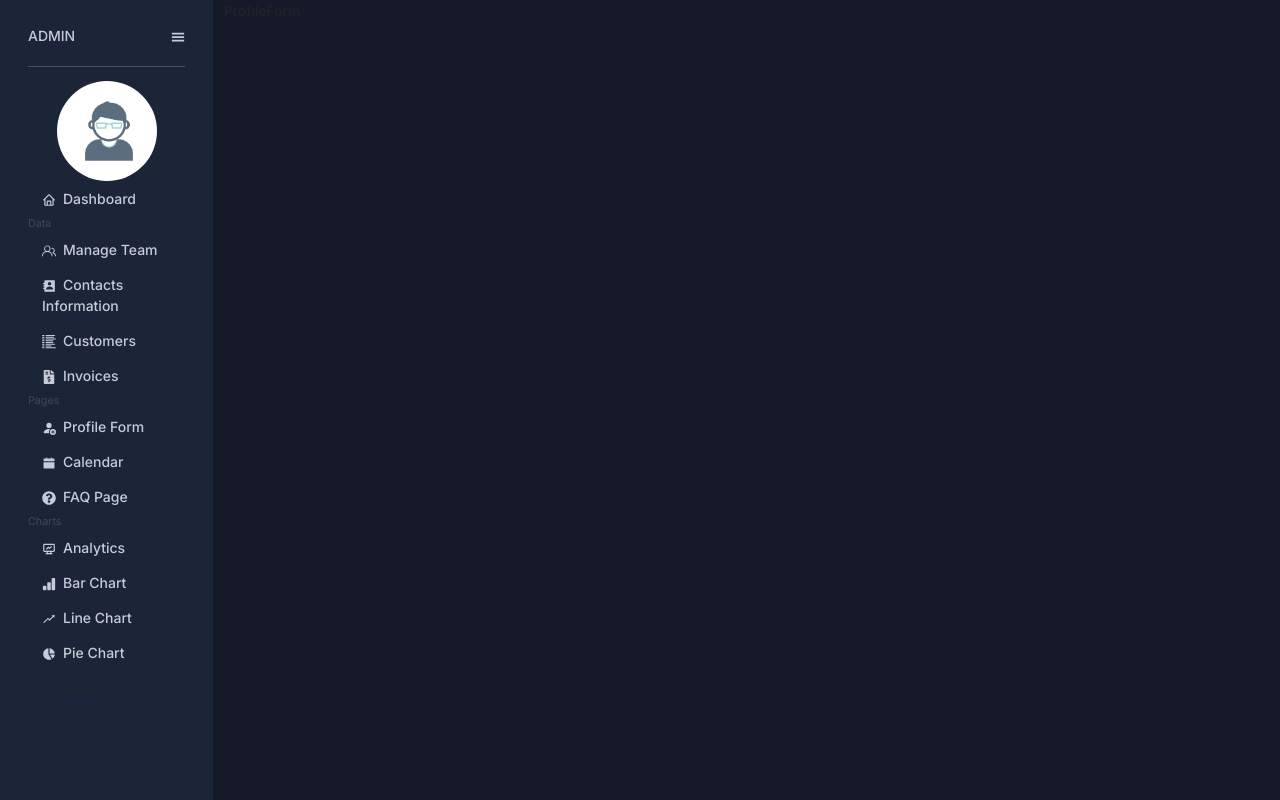
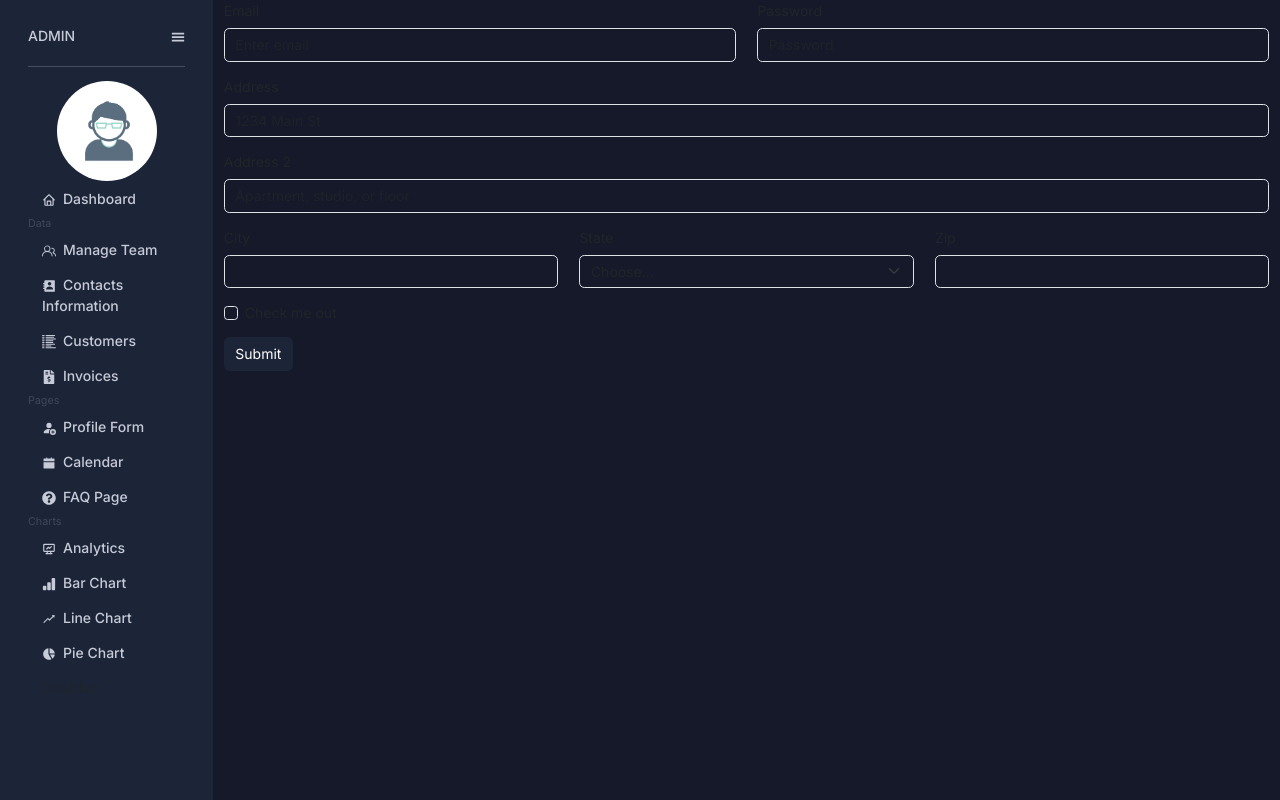
Before and after one commit to JuljTr/Dashboard_React-, a React (Create React App) app: page /profileForm in a window 1280 px wide. Built offline with nearby package versions, Linux system fonts and the light colour scheme.

Commit message:
added form with bootstrap react

```diff
--- a/src/Pages/PagesFile/ProfileForm.js
+++ b/src/Pages/PagesFile/ProfileForm.js
@@ -1,8 +1,63 @@
-import React from 'react'
+import Button from 'react-bootstrap/Button';
+import Col from 'react-bootstrap/Col';
+import Form from 'react-bootstrap/Form';
+import Row from 'react-bootstrap/Row';
 
 function ProfileForm() {
     return (
-        <div>ProfileForm</div>
+        <>
+            <Form>
+                <Row className="mb-3">
+                    <Form.Group as={Col} controlId="formGridEmail">
+                        <Form.Label>Email</Form.Label>
+                        <Form.Control type="email" placeholder="Enter email" />
+                    </Form.Group>
+
+                    <Form.Group as={Col} controlId="formGridPassword">
+                        <Form.Label>Password</Form.Label>
+                        <Form.Control type="password" placeholder="Password" />
+                    </Form.Group>
+                </Row>
+
+                <Form.Group className="mb-3" controlId="formGridAddress1">
+                    <Form.Label>Address</Form.Label>
+                    <Form.Control placeholder="1234 Main St" />
+                </Form.Group>
+
+                <Form.Group className="mb-3" controlId="formGridAddress2">
+                    <Form.Label>Address 2</Form.Label>
+                    <Form.Control placeholder="Apartment, studio, or floor" />
+                </Form.Group>
+
+                <Row className="mb-3">
+                    <Form.Group as={Col} controlId="formGridCity">
+                        <Form.Label>City</Form.Label>
+                        <Form.Control />
+                    </Form.Group>
+
+                    <Form.Group as={Col} controlId="formGridState">
+                        <Form.Label>State</Form.Label>
+                        <Form.Select defaultValue="Choose...">
+                            <option>Choose...</option>
+                            <option>...</option>
+                        </Form.Select>
+                    </Form.Group>
+
+                    <Form.Group as={Col} controlId="formGridZip">
+                        <Form.Label>Zip</Form.Label>
+                        <Form.Control />
+                    </Form.Group>
+                </Row>
+
+                <Form.Group className="mb-3" id="formGridCheckbox">
+                    <Form.Check type="checkbox" label="Check me out" />
+                </Form.Group>
+
+                <Button variant="primary" type="submit">
+                    Submit
+                </Button>
+            </Form>
+        </>
     )
 }
 
```
